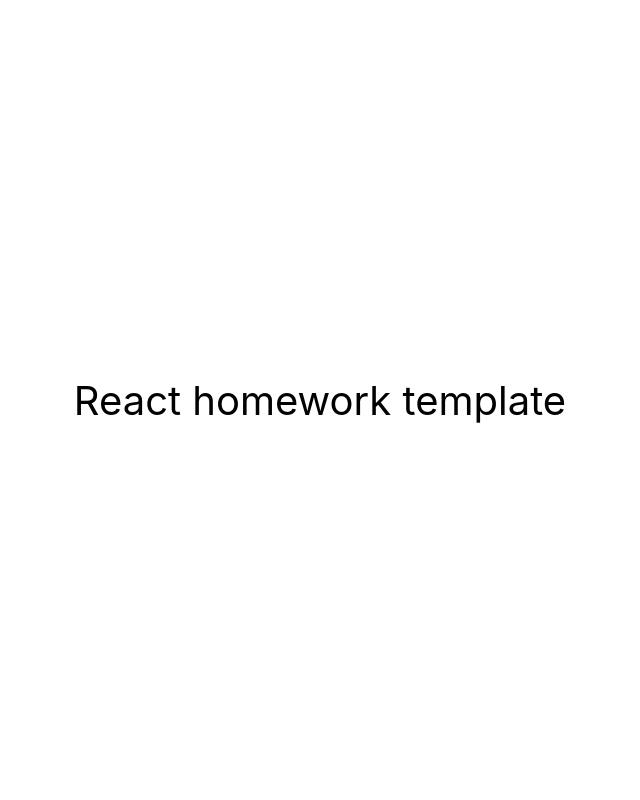
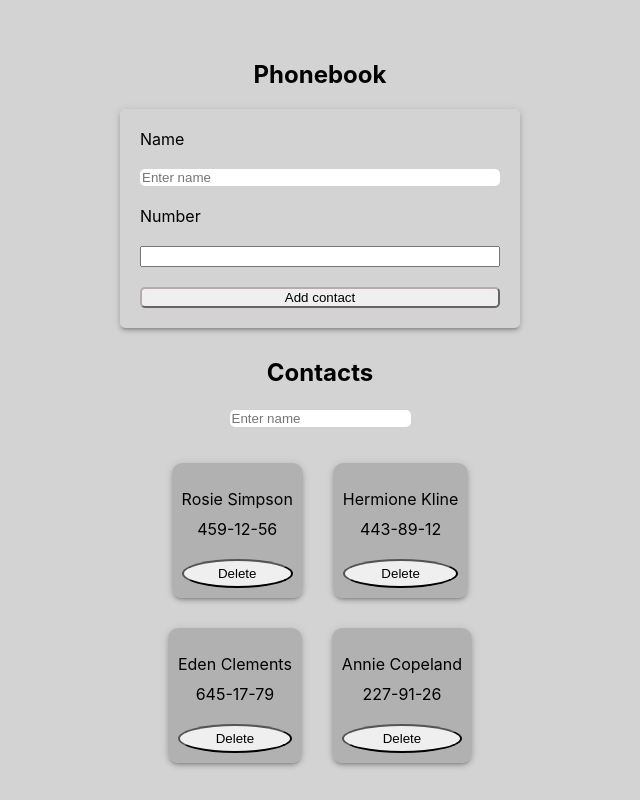
Before and after one commit to ADudys/goit-react-hw-08-phonebook-dm, a React (Create React App) app: page / in a window 1280 px wide. Shown: the whole page, without its empty margins (320-960 px from the left). Built offline with nearby package versions, Linux system fonts and the light colour scheme.

Commit message:
Task done

```diff
--- a/src/components/App.jsx
+++ b/src/components/App.jsx
@@ -1,16 +1,78 @@
-export const App = () => {
-  return (
-    <div
-      style={{
-        height: '100vh',
-        display: 'flex',
-        justifyContent: 'center',
-        alignItems: 'center',
-        fontSize: 40,
-        color: '#010101'
-      }}
-    >
-      React homework template
-    </div>
-  );
-};
+import { render } from '@testing-library/react';
+import React, { Component } from 'react';
+import { ContactForm } from './ContactForm/ConstactForm';
+import { ContactList } from './ContactList/ContactList';
+import { Filter } from './Filter/Filter';
+import css from './App.module.css';
+
+export class App extends Component {
+  constructor() {
+    super();
+    this.state = {
+      contacts: [
+        { id: 'id-1', name: 'Rosie Simpson', number: '459-12-56' },
+        { id: 'id-2', name: 'Hermione Kline', number: '443-89-12' },
+        { id: 'id-3', name: 'Eden Clements', number: '645-17-79' },
+        { id: 'id-4', name: 'Annie Copeland', number: '227-91-26' },
+      ],
+      filter: '',
+    };
+  }
+
+  addContact = newContact => {
+    const loweredName = newContact.name.toLowerCase().trim();
+
+    if (
+      this.state.contacts.some(
+        contact => contact.name.toLowerCase().trim() === loweredName
+      )
+    ) {
+      return alert(`${newContact.name} is already in Your contacts!`);
+    }
+
+    if (
+      this.state.contacts.find(contact => contact.number === newContact.number)
+    ) {
+      return alert(`${newContact.number} is already in Your contacts!`);
+    } else {
+      this.setState(({ contacts }) => ({
+        contacts: [...contacts, newContact],
+      }));
+    }
+  };
+
+  addFilter = event => {
+    this.setState({ filter: event.currentTarget.value });
+  };
+
+  filteredContacts = () => {
+    const { filter, contacts } = this.state;
+
+    return contacts.filter(contact =>
+      contact.name.toLowerCase().includes(filter.toLowerCase())
+    );
+  };
+
+  deleteContact = id =>
+    this.setState(({ contacts }) => ({
+      contacts: contacts.filter(contact => contact.id !== id),
+    }));
+
+  render() {
+    const { filter } = this.state;
+
+    return (
+      <section className={css.content}>
+        <div className={css.content__container}>
+          <ContactForm addContact={this.addContact} />
+          <ContactList
+            contacts={this.filteredContacts()}
+            deleteContact={this.deleteContact}
+          >
+            <Filter filter={filter} addFilter={this.addFilter} />
+          </ContactList>
+        </div>
+      </section>
+    );
+  }
+}
--- /dev/null
+++ b/src/components/App.module.css
@@ -0,0 +1,14 @@
+.content__container {
+  margin-left: auto;
+  margin-right: auto;
+  display: flex;
+  flex-direction: column;
+  justify-content: center;
+  width: 400px;
+}
+.content {
+  display: flex;
+}
+body {
+  background-color: lightgray;
+}
--- /dev/null
+++ b/src/components/ContactForm/ConstactForm.jsx
@@ -0,0 +1,55 @@
+import { Component } from 'react';
+import css from './ContactForm.module.css';
+import PropTypes from 'prop-types';
+import { nanoid } from 'nanoid';
+
+export class ContactForm extends Component {
+  handleSubmit = event => {
+    event.preventDefault();
+
+    const name = event.target.name.value;
+    const number = event.target.number.value;
+    const { addContact } = this.props;
+
+    addContact({ id: nanoid(), name, number });
+    event.target.reset();
+  };
+
+  render() {
+    return (
+      <section>
+        <h2 className={css.form__title}>Phonebook</h2>
+        <form className={css.form} onSubmit={this.handleSubmit}>
+          <label className={css.form__label}>Name</label>
+          <input
+            className={css.form__input}
+            type="text"
+            name="name"
+            placeholder='Enter name'
+            pattern="^[a-zA-Zа-яА-Я]+(([' -][a-zA-Zа-яА-Я ])?[a-zA-Zа-яА-Я]*)*$"
+            title="Name may contain only letters, apostrophe, dash and spaces. For example Adrian, Jacob Mercer, Charles de Batz de Castelmore d'Artagnan"
+            required
+          />
+          <label className={css.form__label}>Number</label>
+          <input
+            type="tel"
+            name="number"
+            pattern="\+?\d{1,4}?[-.\s]?\(?\d{1,3}?\)?[-.\s]?\d{1,4}[-.\s]?\d{1,4}[-.\s]?\d{1,9}"
+            className={css.from__number}
+            title="Phone number must be digits and can contain spaces, dashes, parentheses and can start with +"
+            required
+          />
+
+          <button className={css.form__btn} type="submit">
+            Add contact
+          </button>
+        </form>
+      </section>
+    );
+  }
+}
+ContactForm.propTypes = {
+  number: PropTypes.string,
+  name: PropTypes.string,
+  addContact: PropTypes.func.isRequired,
+};
--- /dev/null
+++ b/src/components/ContactForm/ContactForm.module.css
@@ -0,0 +1,23 @@
+.form {
+  display: flex;
+  flex-direction: column;
+  gap: 20px;
+  padding: 20px;
+  border-radius: 5px;
+  box-shadow: rgb(0 0 0 / 20%) 0px 3px 3px -2px,
+    rgb(0 0 0 / 14%) 0px 3px 4px 0px, rgb(0 0 0 / 12%) 0px 1px 8px 0px;
+
+  margin-top: 10px;
+}
+.form__input {
+  border-radius: 5px;
+  border: 2px rgba(172, 162, 162, 0.892);
+}
+.form__title {
+  text-align: center;
+  margin-top: 60px;
+}
+.form__btn {
+  border-radius: 5px;
+  border-color: rgba(172, 162, 162, 0.892);
+}
--- /dev/null
+++ b/src/components/ContactList/ContactList.jsx
@@ -0,0 +1,38 @@
+import PropTypes from "prop-types"
+import css from './ContactList.module.css'
+
+export const ContactList = ({ contacts, children, deleteContact }) => {
+    return (
+      <div className={css.contacts}>
+        <h2>Contacts</h2>
+        {children}
+        <ul className={css.contacts__list}>
+          {contacts.map(({ id, name, number }) => (
+            <li className={css.contacts__item} key={id}>
+              <p className={css.contacts__name}>{name}</p>
+              <p className={css.contacts__number}> {number}</p>
+              <button
+                onClick={() => {
+                  deleteContact(id);
+                }}
+                className={css.contacts__delete}
+              >
+                Delete
+              </button>
+            </li>
+          ))}
+        </ul>
+      </div>
+    );
+  };
+
+  ContactList.propTypes = {
+    contacts: PropTypes.arrayOf(
+      PropTypes.shape({
+        id: PropTypes.string.isRequired,
+        name: PropTypes.string.isRequired,
+        number: PropTypes.string.isRequired,
+      })
+    ),
+    deleteContact: PropTypes.func,
+  };
--- /dev/null
+++ b/src/components/ContactList/ContactList.module.css
@@ -0,0 +1,45 @@
+.contacts {
+  display: flex;
+  flex-direction: column;
+  margin-right: auto;
+  margin-left: auto;
+}
+.contacts__list {
+  flex-direction: row;
+  list-style: none;
+  padding-inline-start: 0;
+  display: flex;
+  gap: 30px;
+  flex-wrap: wrap;
+  justify-content: center;
+}
+.contacts__delete {
+  border-radius: 50%;
+  padding: 5px;
+  text-align: center;
+}
+.contacts__item {
+  border-radius: 10px;
+  border: 1px;
+  background-color: rgba(173, 173, 173, 0.892);
+  padding: 10px;
+  display: flex;
+  flex-direction: column;
+  justify-content: center;
+
+  box-shadow: rgb(0 0 0 / 20%) 0px 3px 3px -2px,
+    rgb(0 0 0 / 14%) 0px 3px 4px 0px, rgb(0 0 0 / 12%) 0px 1px 8px 0px;
+}
+.contacts__name {
+  text-align: center;
+  margin-bottom: 5px;
+}
+.contacts__number {
+  text-align: center;
+  margin-bottom: 20px;
+  margin-top: 5px;
+}
+h2 {
+  text-align: center;
+  margin-top: 30px;
+}
--- /dev/null
+++ b/src/components/Filter/Filter.jsx
@@ -0,0 +1,26 @@
+import { Component } from 'react';
+import css from './Filter.module.css'
+import PropTypes from "prop-types"
+
+export class Filter extends Component {
+    render() {
+      const { filter, addFilter } = this.props;
+      return (
+        <div className={css.filter}>
+          <input
+            type="text"
+            name="filter"
+            className={css.filter__input}
+            value={filter}
+            onChange={addFilter}
+            placeholder="Enter name"
+          />
+        </div>
+      );
+    }
+  }
+
+  Filter.propTypes = {
+    filter: PropTypes.string.isRequired,
+    addFilter: PropTypes.func,
+  };
--- /dev/null
+++ b/src/components/Filter/Filter.module.css
@@ -0,0 +1,9 @@
+.filter {
+  margin-right: auto;
+  margin-left: auto;
+  margin-bottom: 20px;
+}
+.filter__input {
+  border-radius: 5px;
+  border: 2px rgba(172, 162, 162, 0.892);
+}
```
